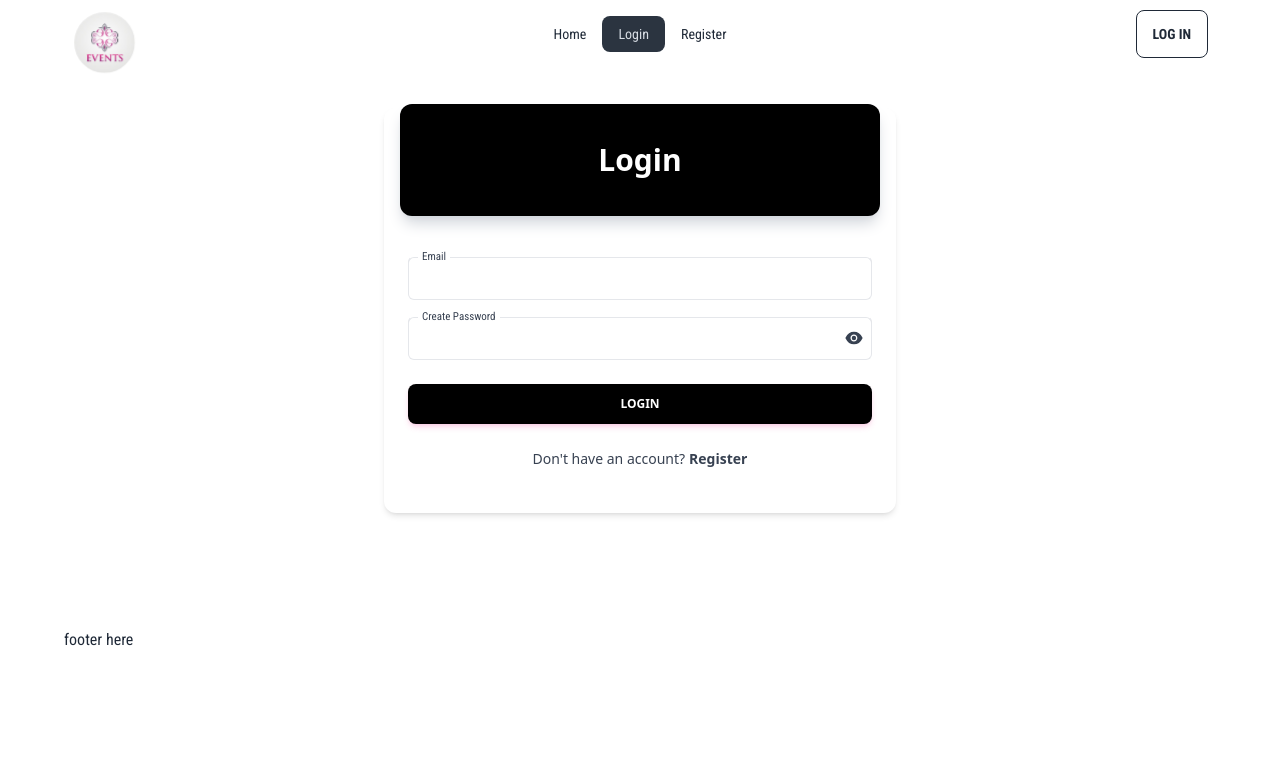
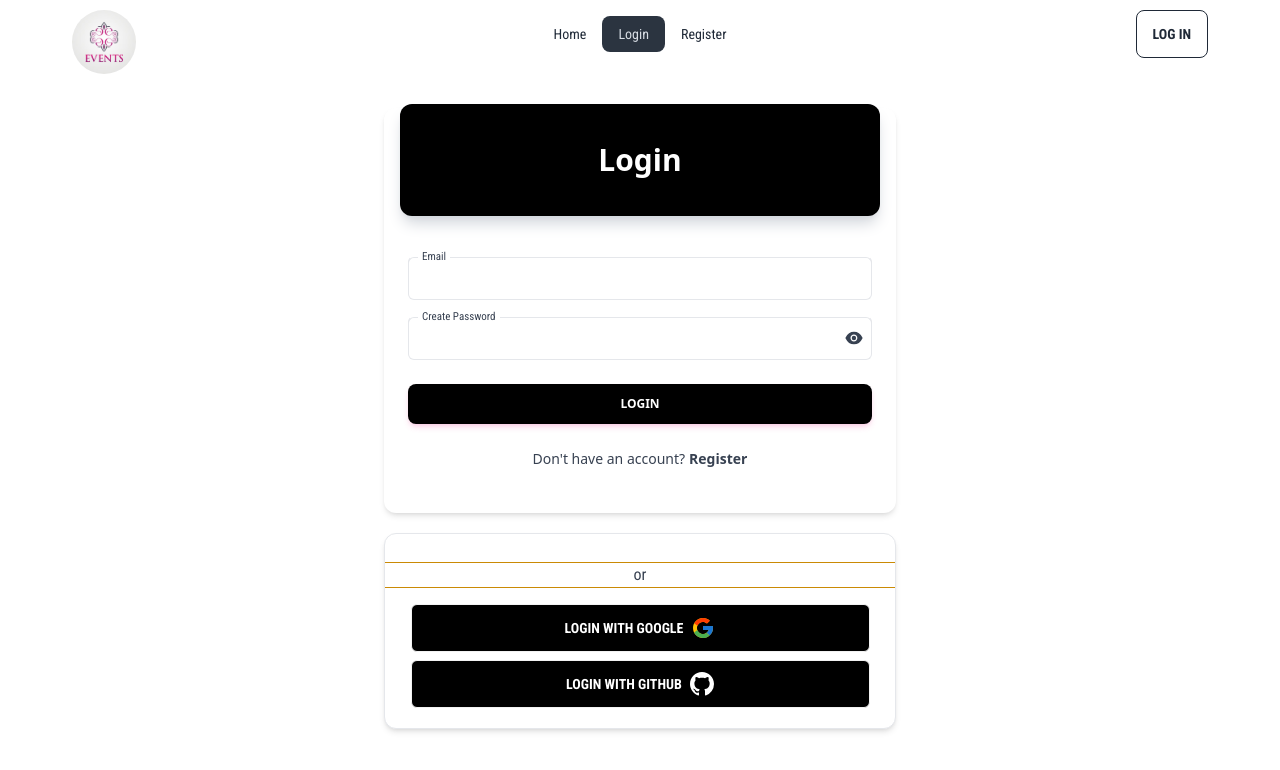
Before and after one commit to Masum-Reza2/Alpha-Event-Manager, a React (Vite) app: page /login in a window 1280 px wide. Shown: the top 770 px of the page. Built offline with nearby package versions, Linux system fonts and the light colour scheme; no server answers.

Commit message:
additional login with google and github designed

```diff
--- a/src/Components/Navbar/Navbar.jsx
+++ b/src/Components/Navbar/Navbar.jsx
@@ -39,7 +39,7 @@ const Navbar = () => {
                         </ul>
                     </div>
                     <a className="btn btn-ghost normal-case text-xl md:hidden">Alpha mgt</a>
-                    <label tabIndex={0} className="btn btn-ghost btn-circle avatar hidden md:block">
+                    <label tabIndex={0} className="btn-circle avatar hidden md:block">
                         <div className="w-16 rounded-full">
                             <img className="w-16" src={logo} />
                         </div>
--- a/src/MainLayOut/MainLayOut.jsx
+++ b/src/MainLayOut/MainLayOut.jsx
@@ -11,7 +11,6 @@ const MainLayOut = () => {
             <div className="min-h-[70vh] py-10">
                 <Outlet />
             </div>
-            footer here
         </div>
     )
 }
--- a/src/Pages/Login/Login.jsx
+++ b/src/Pages/Login/Login.jsx
@@ -3,6 +3,8 @@ import { AiFillEyeInvisible, AiFillEye } from 'react-icons/ai';
 import { useState } from "react";
 import toast, { Toaster } from "react-hot-toast";
 import useGlobal from "../../Hooks/useGlobal";
+import { FcGoogle } from 'react-icons/fc';
+import { BsGithub } from 'react-icons/bs';
 
 /* eslint-disable react/no-unescaped-entities */
 const Login = () => {
@@ -50,6 +52,7 @@ const Login = () => {
                     {/* email */}
                     <div className="relative h-11 w-full min-w-[200px]">
                         <input
+                            required
                             type="email"
                             name="email"
                             className="peer h-full w-full rounded-md border border-blue-gray-200 border-t-transparent bg-transparent px-3 py-3 font-sans text-sm font-normal text-blue-gray-700 outline outline-0 transition-all placeholder-shown:border placeholder-shown:border-blue-gray-200 placeholder-shown:border-t-blue-gray-200 focus:border-2 focus:border-black focus:border-t-transparent focus:outline-0 disabled:border-0 disabled:bg-blue-gray-50"
@@ -67,6 +70,7 @@ const Login = () => {
                                 <AiFillEye onClick={handleTogglePass} className="absolute right-2 text-xl top-3 " />
                         }
                         <input
+                            required
                             type={showPaas ? 'text' : 'password'}
                             name="password"
                             className="peer h-full w-full rounded-md border border-blue-gray-200 border-t-transparent bg-transparent px-3 py-3 font-sans text-sm font-normal text-blue-gray-700 outline outline-0 transition-all placeholder-shown:border placeholder-shown:border-blue-gray-200 placeholder-shown:border-t-blue-gray-200 focus:border-2 focus:border-black focus:border-t-transparent focus:outline-0 disabled:border-0 disabled:bg-blue-gray-50"
@@ -99,6 +103,18 @@ const Login = () => {
                 </div>
 
             </form>
+
+            <div className="flex w-[90vw] md:w-[60vw] lg:w-[40vw] border flex-col rounded-xl bg-white bg-clip-border text-gray-700 shadow-md mx-auto py-5 mt-5">
+                <p className="text-center border-y border-yellow-600 my-2">or</p>
+                <div className="w-full flex justify-center">
+                    <button className="mt-2 btn hover:bg-black rounded-md w-[90%] bg-black text-white ">Login with Google<FcGoogle className="text-2xl" /></button>
+
+                </div>
+                <div className="w-full flex justify-center">
+                    <button className="mt-2 btn hover:bg-black rounded-md w-[90%] bg-black text-white ">Login with GitHub<BsGithub className="text-2xl" /></button>
+                </div>
+            </div>
+
         </div>
     )
 }
```
